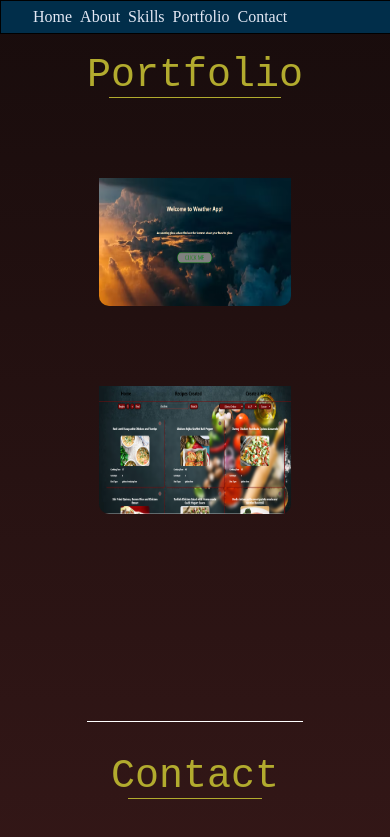
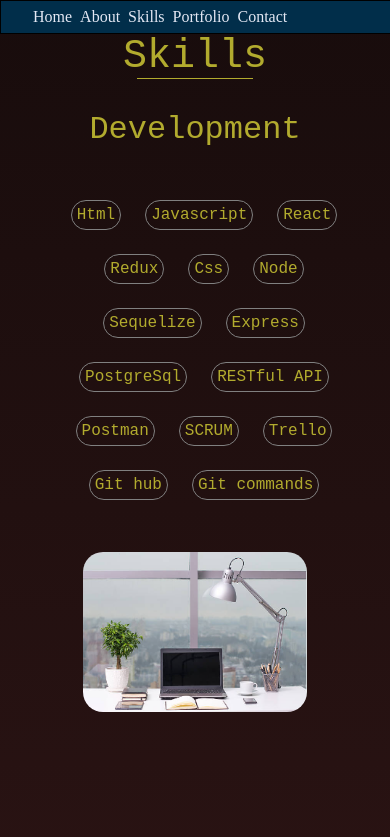
Before and after one commit to bosque-juan/portfolioreact, a React (Create React App) app: page / in a window 390 px wide. Shown: the top 837 px of the page. Built offline with nearby package versions, Linux system fonts and the light colour scheme.

Commit message:
skills responsive pruve

```diff
--- a/src/App.js
+++ b/src/App.js
@@ -20,7 +20,7 @@ function App() {
       </section>
      <section>
         <Skills />
-      </section> *
+      </section>
         <section>
         <Portfolio />
       </section>
--- a/src/presentational/Skills.module.css
+++ b/src/presentational/Skills.module.css
@@ -31,13 +31,12 @@
 }
 
 .main1 {
-  position:relative;
+  position: relative;
   display: inline-block;
   padding-top: 7rem;
   font-size: 3rem;
   justify-content: center;
 }
-
 
 .main1::after {
   content: "";
@@ -55,7 +54,6 @@
   width: 100%;
 }
 
-
 ul {
   display: inline;
   margin: 4px;
@@ -65,19 +63,28 @@ ul {
 }
 
 @media screen and (max-width: 600px) {
-  .containerSkills{
-
+  .main1 {
+    padding-top: 2rem;
+    font-size: 2.5rem;
+  }
+  .containerSkills {
+    display: flex;
     flex-direction: column;
   }
   .skills {
-    width: 60%;
-margin-top: 3rem;}
-.develop {
-  margin-top: 6rem;
-}
-.headSkills{
-  display: none;
-}
+    width: 80%;
+    /* margin-top: 3rem; */
+  }
+  .develop {
+    margin-top: 2rem;
+  }
+  .image{
+    margin: 0rem;
+    height: 10rem;
+    width: 14rem;
+    border-radius: 20px;
+  }
+
 }
 
 /*.head {
```
